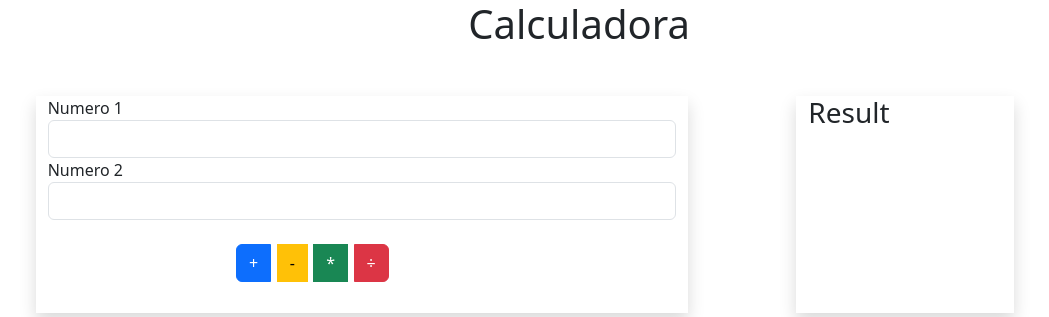
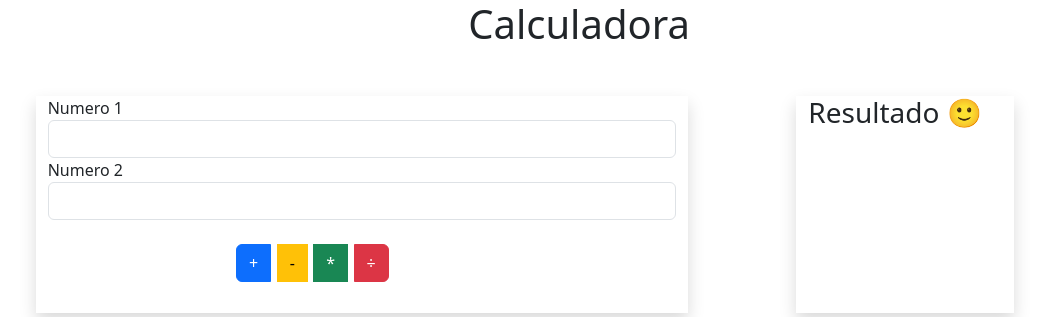
Before and after one commit to AndreSantacruz28/calculadora_django, a Django app: page / in a window 1280 px wide. Shown: the top 317 px of the page, without its empty margins (61-1110 px from the left). Run offline with Django 4.2, Linux system fonts and the light colour scheme.

Commit message:
segundo commit

```diff
--- a/calculadora/calculadora/urls.py
+++ b/calculadora/calculadora/urls.py
@@ -15,10 +15,11 @@ Including another URLconf
 """
 from django.contrib import admin
 from django.urls import path
-from myapp import views
+from django.urls import include
 
 urlpatterns = [
     path('admin/', admin.site.urls),
+    path('',include("myapp.urls"))
     #path('',views.mensaje),
-    path('',views.home),
+
 ]
--- a/calculadora/myapp/templates/index.html
+++ b/calculadora/myapp/templates/index.html
@@ -44,9 +44,9 @@
     </div>
         <div class="col-1"></div>
         <div class="col-2 shadow">
-            <h3>Result</h3>
+            <h3>Resultado &#128578</h3>
             <br><br><br>
-            <h4>{{result}}</h4>
+            <h4>{{result }}</h4>
         </div>
     </div>
 
--- /dev/null
+++ b/calculadora/myapp/urls.py
@@ -0,0 +1,6 @@
+from django.urls import path
+from  myapp import views
+
+urlpatterns = [
+    path('',views.home),
+]
```
